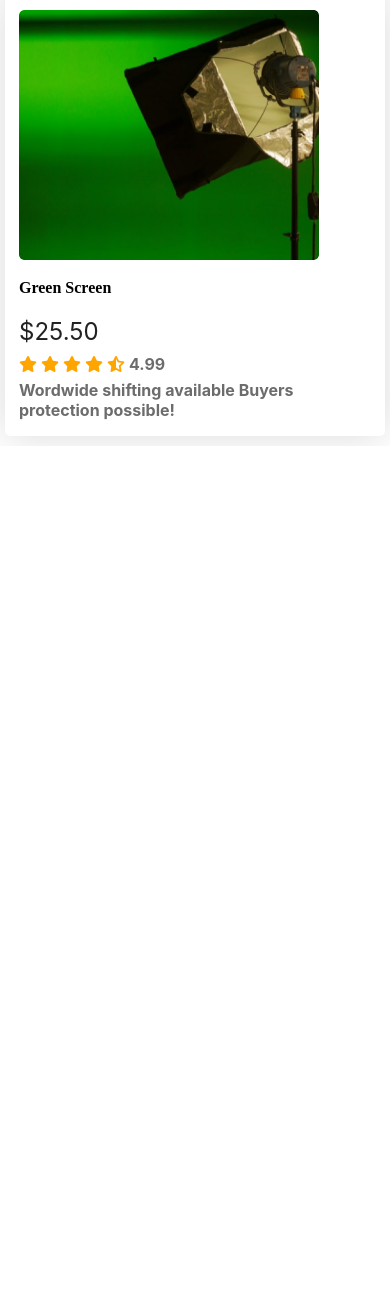
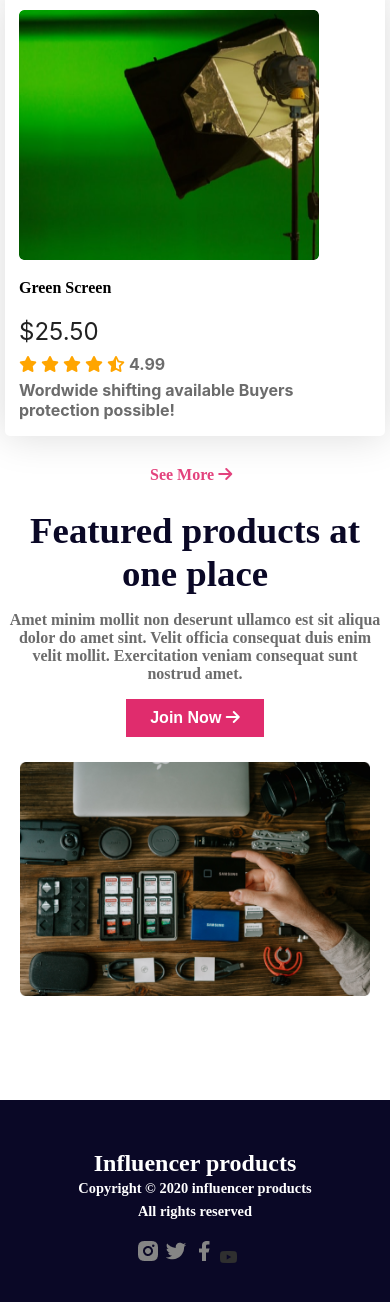
Before and after one commit to Kawsaralam1/influencer-gear, a plain HTML site: page index.html in a window 390 px wide. Shown: the part 4905-6207 px from the top of the page. Before the commit the page ends 5351 px from the top, so only its background shows below. Drawn offline with Linux system fonts and the light colour scheme.

Commit message:
added footer section with responsive for mobile and tablet

```diff
--- a/index.html
+++ b/index.html
@@ -248,11 +248,42 @@
                     </div>
                 </div>
                 </div>
-
+          <div class="popular-see">See More
+            <i class="fa-solid fa-arrow-right"></i>
+          </div>
         </section>
         <!-- Popular Collection ends here  -->
 
+        <!-- Featured products section starts here  -->
+
+        <section class="featured">
+            <div class="featured-container">
+                <div class="image-content">
+                    <img src="./images/gear.png" alt="photos of featured products">
+                </div>
+                <div class="featured-text-container">
+                    <h1 class="feature-title">Featured products at one place</h1>
+                    <p class="feature-description">Amet minim mollit non deserunt ullamco est sit aliqua dolor do amet sint. Velit officia consequat duis enim velit mollit. Exercitation veniam consequat sunt nostrud amet.</p>
+                    <button class="btn-feature">Join Now
+                    <i class="fa-solid fa-arrow-right"></i>
+                    </button>
+                </div>
+            </div>
+        </section>
+        <!-- Featured products section ends here  -->
     </main>
-    <footer></footer>
+    <footer class="influence">
+        <div class="footer-container">
+            <h3 class="footer-title">Influencer products</h3>
+            <p>Copyright © 2020  influencer products</p>
+            <p>All rights reserved</p>
+            <div class="footer-icon">
+                <a class="icon" href=""><img src="./icon/insta.png" alt=""></a>
+                <a class="icon" href=""><img src="./icon/twitter.png" alt=""></a>
+                <a class="icon" href=""><img src="./icon/facebook.png" alt=""></a>
+                <a class="icon" href=""><i class="fa-brands fa-youtube"></i></a>
+            </div>
+        </div>
+    </footer>
 </body>
 </html>
--- a/style/responsive.css
+++ b/style/responsive.css
@@ -19,6 +19,22 @@ gap:20px;
     grid-template-columns:repeat(2,1fr);
     justify-items: center;
 }
+.popular-see{
+    font-size: 1rem;
+    font-weight: 700;
+    color:rgba(224, 44, 110, 0.897);
+    margin-left: 150px;
+    margin-top: 20px;
+   margin-bottom: 20px;
+}
+ .footer-container{
+        justify-items: center;
+    }
+
+
+
+
+
 }
 
 
@@ -41,7 +57,7 @@ gap:20px;
 .nav-font-icon{
     display:none;
 }
- .banner{
+ .banner,  .featured-container{
     flex-direction:column-reverse;
     justify-items: center;
     align-items: center;
@@ -90,3 +106,29 @@ gap:20px;
     font-weight: 600;
     margin-bottom: 20px;
 }
+.popular-see{
+    font-size: 1rem;
+    font-weight: 700;
+    color:rgba(224, 44, 110, 0.897);
+    margin-left: 150px;
+    margin-top: 20px;
+   margin-bottom: 20px;
+}
+  .featured-text-container{
+        width:100%;
+        padding:5px;
+    }
+.image-content{
+        width:100%;
+
+    }
+
+.footer-container{
+        justify-items: center;
+    }
+
+
+
+
+
+}
--- a/style/style.css
+++ b/style/style.css
@@ -189,4 +189,95 @@
     font-weight: 700;
    color: rgba(108, 108, 108, 1);
 }
+.popular-see{
+    font-size: 1rem;
+    font-weight: 700;
+    color:rgba(224, 44, 110, 0.897);
+    margin-left: 1080px;
+    margin-top: 50px;
+    margin-bottom: 100px;
+}
     /* Popular Collection Css style ends here  */
+
+    /* Featured product section css style starts here  */
+
+    .featured-container{
+        max-width: 1280px;
+        margin:0 auto;
+        display:flex;
+        justify-content: space-between;
+        align-items:center;
+    }
+    .image-content{
+        width:42%;
+
+    }
+    .image-content img{
+        width:100%;
+        padding:20px;
+        border-radius: 7px;
+    }
+    .featured-text-container{
+        width:49%;
+        padding:50px;
+    }
+    .feature-title{
+        color: rgba(10, 8, 38, 1);
+        font-size: 2.3rem;
+        font-weight: 700;
+        margin-bottom: 16px;
+    }
+
+    .feature-description{
+        color: rgba(108, 108, 108, 1);
+        font-size: 1rem;
+        font-weight: 700;
+        margin-bottom: 16px;
+    }
+
+    .btn-feature{
+        padding:10px 24px;
+        color: rgba(255, 255, 255, 1);
+        font-size: 1rem;
+        font-weight: 700;
+        background: rgba(224, 44, 109, 1);
+        border:none;
+    }
+    /* Featured product section css style ends here  */
+
+    /* footer section css style starts here  */
+    .influence{
+       max-width: 1440px;
+       min-height: 240px;
+       margin-top: 80px;
+       background: rgba(10, 8, 38, 1);
+
+    }
+    .footer-container{
+        color:white;
+        display:flex;
+        flex-direction: column;
+        justify-content: center;
+        align-items: center;
+    }
+    .footer-title{
+        color: rgba(255, 255, 255, 1);
+        font-size: 1.5rem;
+        font-weight: 700;
+        margin-top: 50px;
+    }
+    .footer-container >p {
+        font-family: Manrope;
+        font-size: 0.9rem;
+        font-weight: 700;
+        margin-top: 3px;
+        margin-bottom: 3px;
+    }
+    .footer-icon{
+        filter:grayscale(100);
+        align-items: center;
+        margin-right: 17px;
+        margin-top: 16px;
+    }
+
+    /* footer section css style ends here  */
```
Also changed, not shown: icon/Linkedin.png (added).
